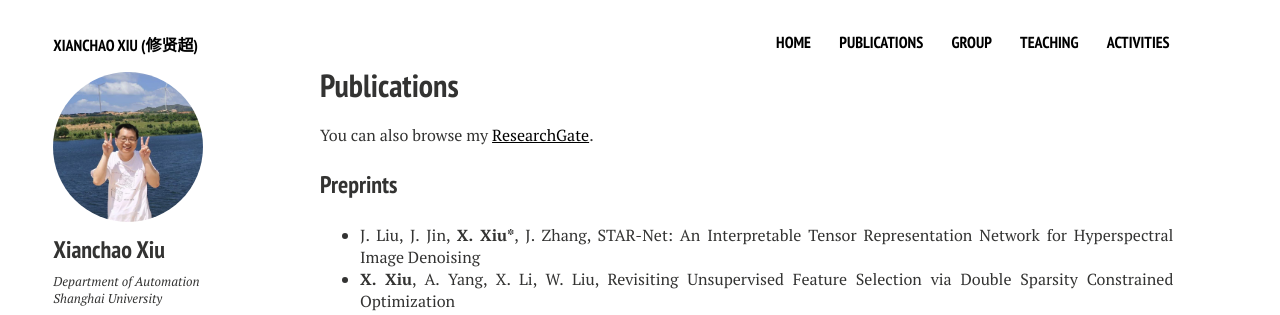
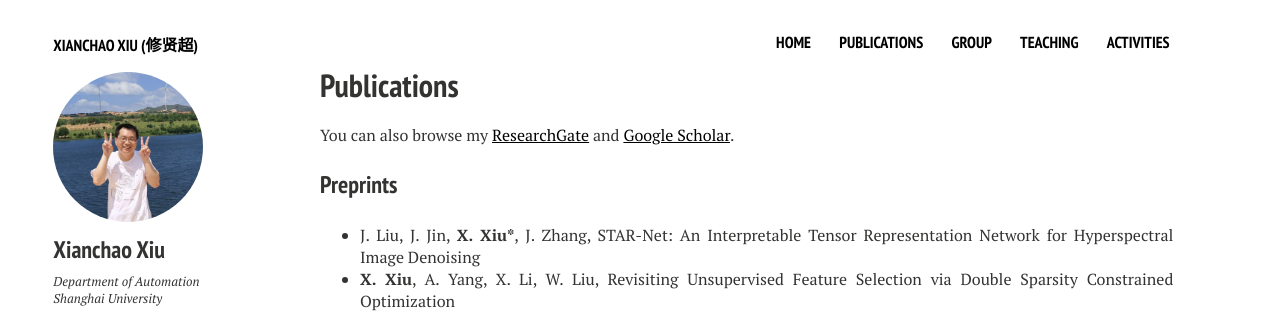
Before and after one commit to xianchaoxiu/xianchaoxiu.github.io, a Jekyll site: the page built from publications/index.md, in a window 1280 px wide. Shown: the top 315 px of the page. Built offline with Jekyll 4.4.1, drawn with Linux system fonts in a browser that asks for light colours; nearby versions of some CDN libraries.

Commit message:
Update index.md

```diff
--- a/publications/index.md
+++ b/publications/index.md
@@ -8,7 +8,7 @@ comments: false
 share: false
 ---
 
-You can also browse my <a href="https://www.researchgate.net/profile/Xianchao-Xiu" target="_blank" style="text-decoration:underline;">ResearchGate</a>.
+You can also browse my <a href="https://www.researchgate.net/profile/Xianchao-Xiu" target="_blank" style="text-decoration:underline;">ResearchGate</a> and <a href="https://scholar.google.com/citations?user=EZcKJi4AAAAJ&hl=en" target="_blank" style="text-decoration:underline;">Google Scholar</a>.
 
 ### Preprints
 
```
